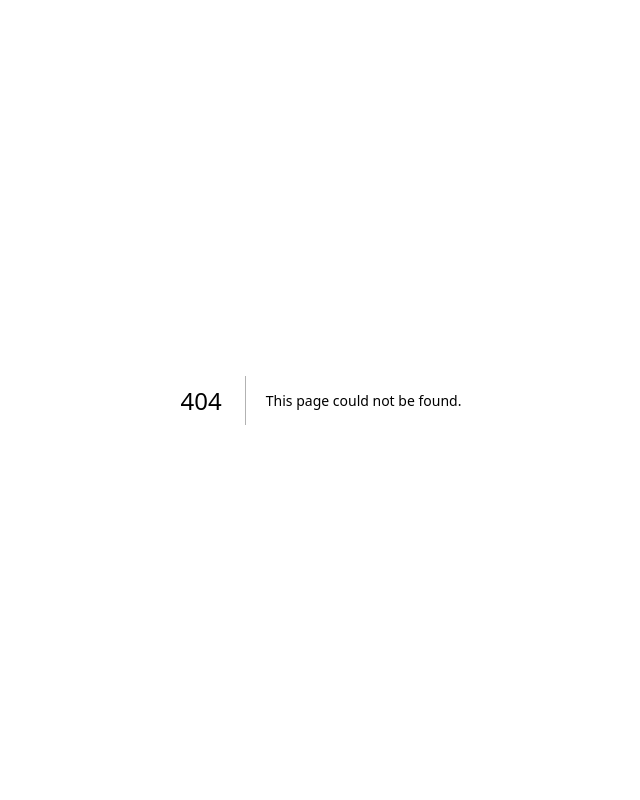
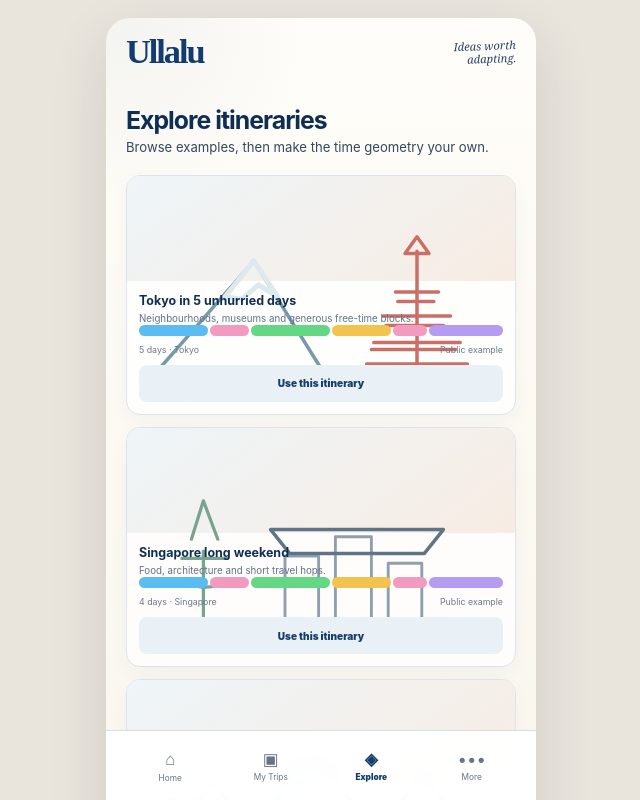
Before and after one commit to brijbh/ullalu, a Next.js app: page /explore in a window 1280 px wide. Before the commit this address had no page. Shown: the top 800 px of the page, without its empty margins (319-959 px from the left). Built offline with nearby package versions, Linux system fonts and the light colour scheme.

Commit message:
feat: add explore itinerary screen

```diff
--- /dev/null
+++ b/app/explore/page.tsx
@@ -0,0 +1,90 @@
+"use client";
+
+import { useRouter } from "next/navigation";
+import Link from "next/link";
+import styles from "../JourneyFlow.module.css";
+import parity from "../JourneyParity.module.css";
+import { BottomNav, Signature, TripArt, sampleSignature } from "../components/JourneyUI";
+import { DEFAULT_DRAFT, saveDraft } from "../lib/tripSession";
+
+const itineraries = [
+  {
+    title: "Tokyo in 5 unhurried days",
+    meta: "5 days · Tokyo",
+    note: "Neighbourhoods, museums and generous free-time blocks.",
+    art: "japan" as const,
+    destination: "Tokyo",
+  },
+  {
+    title: "Singapore long weekend",
+    meta: "4 days · Singapore",
+    note: "Food, architecture and short travel hops.",
+    art: "singapore" as const,
+    destination: "Singapore",
+  },
+  {
+    title: "New Zealand South Island",
+    meta: "10 days · South Island",
+    note: "A road-trip rhythm with buffers for weather and scenery.",
+    art: "newzealand" as const,
+    destination: "Queenstown",
+  },
+];
+
+export default function ExplorePage() {
+  const router = useRouter();
+
+  function useItinerary(destination: string, title: string) {
+    saveDraft({
+      ...DEFAULT_DRAFT,
+      name: `${title} — copy`,
+      startDate: "",
+      endDate: "",
+      startingPlace: "",
+      endingPlace: destination,
+      returnToStart: false,
+    });
+    router.push("/new-trip");
+  }
+
+  return (
+    <main className={styles.screen}>
+      <section className={styles.phonePage}>
+        <div className={styles.content}>
+          <header className={parity.simpleHeader}>
+            <Link className={styles.wordmark} href="/">Ullalu</Link>
+            <span className={styles.headerNote}>Ideas worth adapting.</span>
+          </header>
+
+          <div className={styles.titleBlock}>
+            <h1>Explore itineraries</h1>
+            <p>Browse examples, then make the time geometry your own.</p>
+          </div>
+
+          <div className={styles.exploreGrid}>
+            {itineraries.map((trip) => (
+              <article className={styles.exploreCard} key={trip.title}>
+                <div className={styles.exploreCardArt}>
+                  <TripArt kind={trip.art} className={parity.tripArt} />
+                </div>
+                <div className={styles.exploreCardBody}>
+                  <strong>{trip.title}</strong>
+                  <p>{trip.note}</p>
+                  <Signature segments={sampleSignature} />
+                  <div className={styles.exploreMeta}>
+                    <span>{trip.meta}</span>
+                    <span>Public example</span>
+                  </div>
+                  <button type="button" onClick={() => useItinerary(trip.destination, trip.title)}>
+                    Use this itinerary
+                  </button>
+                </div>
+              </article>
+            ))}
+          </div>
+        </div>
+        <BottomNav active="explore" />
+      </section>
+    </main>
+  );
+}
```
